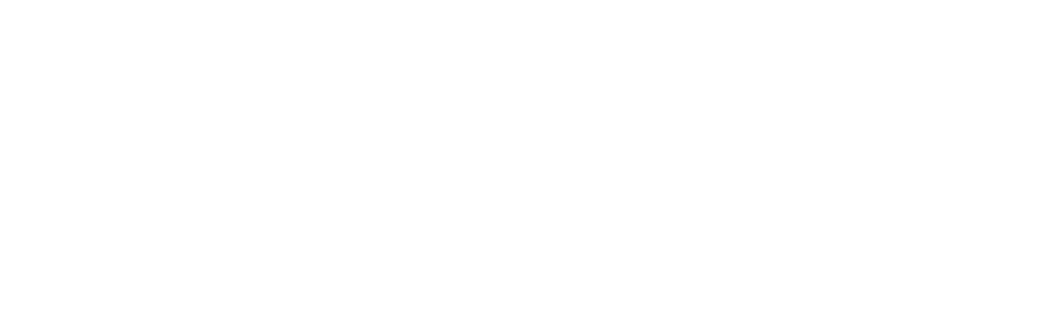
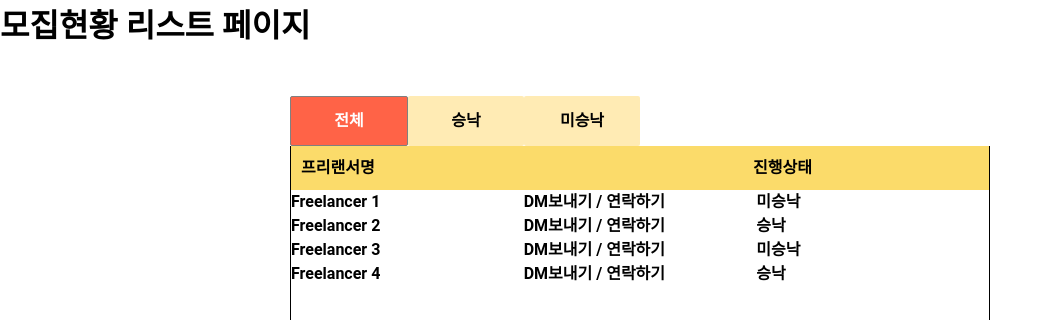
Before and after one commit to final-1-joe/front, a React (Create React App) app: page /recruit in a window 1280 px wide. Before the commit this address had no page. Shown: the top 320 px of the page, without its empty margins (0-1052 px from the left). Built offline with nearby package versions, Linux system fonts and the light colour scheme.

Commit message:
feat : 프로젝트 / 모집현황 스타일 변경, app.js path 변경

```diff
--- a/src/App.js
+++ b/src/App.js
@@ -13,8 +13,9 @@
       {/* <ManagementForm /> */}
       <Router>
         <Routes>
-          <Route path='/' element={<ProjectManagement />} />
-          <Route path='/1' element={<RecruitmentManagement />} />
+          <Route path='/calendar' element={<FullCalendar />} />
+          <Route path='/project' element={<ProjectManagement />} />
+          <Route path='/recruit' element={<RecruitmentManagement />} />
         </Routes>
       </Router>
 
--- a/src/components/ManagementForm.js
+++ b/src/components/ManagementForm.js
@@ -36,16 +36,16 @@
                         <li>
                             <div className='index'>
                                 <span>프리랜서명</span>
-                                <span>내용</span>
-                                <span>진행상황</span>
+                                <span></span>
+                                <span>진행상태</span>
                             </div>
                         </li>
                         {activeTab === 'all' && (
                             <>
                                 {allSchedules.map((schedule) => (
-                                    <li key={schedule.id} className="list-item" onClick={() => navigate(schedule.link)}>
-                                        <span>{schedule.project}</span>
-                                        <span>{schedule.content}</span>
+                                    <li key={schedule.id} className="list-item">
+                                        <span onClick={() => navigate(schedule.link)}>{schedule.project}</span>
+                                        <span onClick={() => navigate(schedule.dmlink)}>DM보내기 / 연락하기</span>
                                         <span>{schedule.status === 'completed' ? '승낙' : '미승낙'}</span>
                                     </li>
                                 ))}
@@ -54,11 +54,11 @@
 
                         {activeTab === 'inProgress' && (
                             <>
-                                {inProgressSchedules.map((schedule) => (
-                                    <li key={schedule.id} className="list-item" onClick={() => navigate(schedule.link)}>
-                                        <span>{schedule.project}</span>
-                                        <span>{schedule.content}</span>
-                                        <span>미승낙</span>
+                                {allSchedules.map((schedule) => (
+                                    <li key={schedule.id} className="list-item">
+                                        <span onClick={() => navigate(schedule.link)}>{schedule.project}</span>
+                                        <span onClick={() => navigate(schedule.dmlink)}>DM보내기 / 연락하기</span>
+                                        <span>{schedule.status === 'completed' ? '승낙' : '미승낙'}</span>
                                     </li>
                                 ))}
                             </>
@@ -66,11 +66,11 @@
 
                         {activeTab === 'completed' && (
                             <>
-                                {completedSchedules.map((schedule) => (
-                                    <li key={schedule.id} className="list-item completed" onClick={() => navigate(schedule.link)}>
-                                        <span>{schedule.project}</span>
-                                        <span>{schedule.content}</span>
-                                        <span>승낙</span>
+                                {allSchedules.map((schedule) => (
+                                    <li key={schedule.id} className="list-item">
+                                        <span onClick={() => navigate(schedule.link)}>{schedule.project}</span>
+                                        <span onClick={() => navigate(schedule.dmlink)}>DM보내기 / 연락하기</span>
+                                        <span>{schedule.status === 'completed' ? '승낙' : '미승낙'}</span>
                                     </li>
                                 ))}
                             </>
@@ -91,8 +91,8 @@
                         <li>
                             <div className='index'>
                                 <span>프로젝트</span>
-                                <span>내용</span>
-                                <span>진행상황</span>
+                                <span></span>
+                                <span>진행상태</span>
                             </div>
                         </li>
                         {activeTab === 'all' && (
--- a/src/components/ProjectManagement .js
+++ b/src/components/ProjectManagement .js
@@ -12,9 +12,9 @@
             status: 'inProgress',
             link: '/hello'
         },
-        { id: 2, project: 'Project A', content: 'Schedule 2', status: 'completed' },
-        { id: 3, project: 'Project B', content: 'Schedule 3', status: 'inProgress' },
-        { id: 4, project: 'Project B', content: 'Schedule 4', status: 'completed' },
+        { id: 2, project: 'Project B', content: 'Schedule 2', status: 'completed' },
+        { id: 3, project: 'Project C', content: 'Schedule 3', status: 'inProgress' },
+        { id: 4, project: 'Project D', content: 'Schedule 4', status: 'completed' },
     ];
 
     return (
--- a/src/css/ManagementForm.css
+++ b/src/css/ManagementForm.css
@@ -94,7 +94,6 @@
     padding-right: 0.5rem;
     width: 33.33%;
     box-sizing: border-box;
-    pointer-events: none;
 }
 
 .list li:last-child {
```
